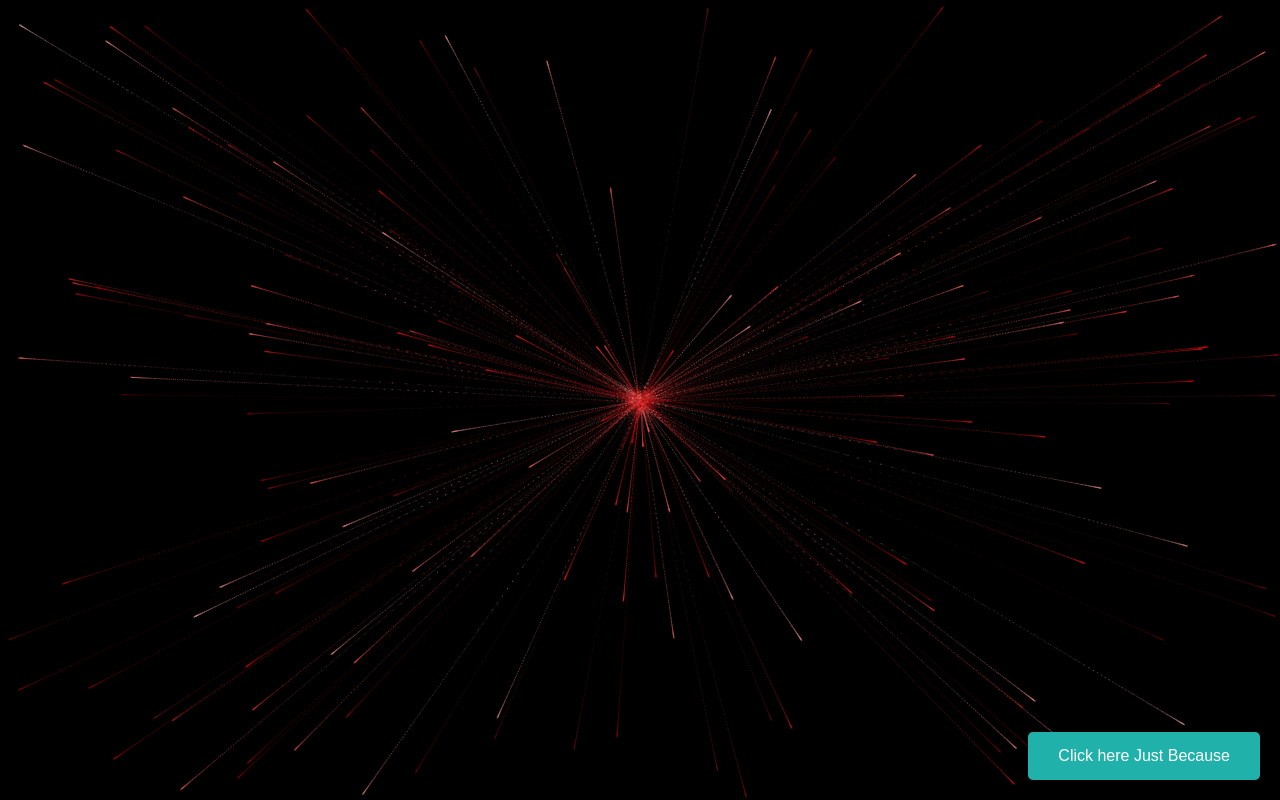
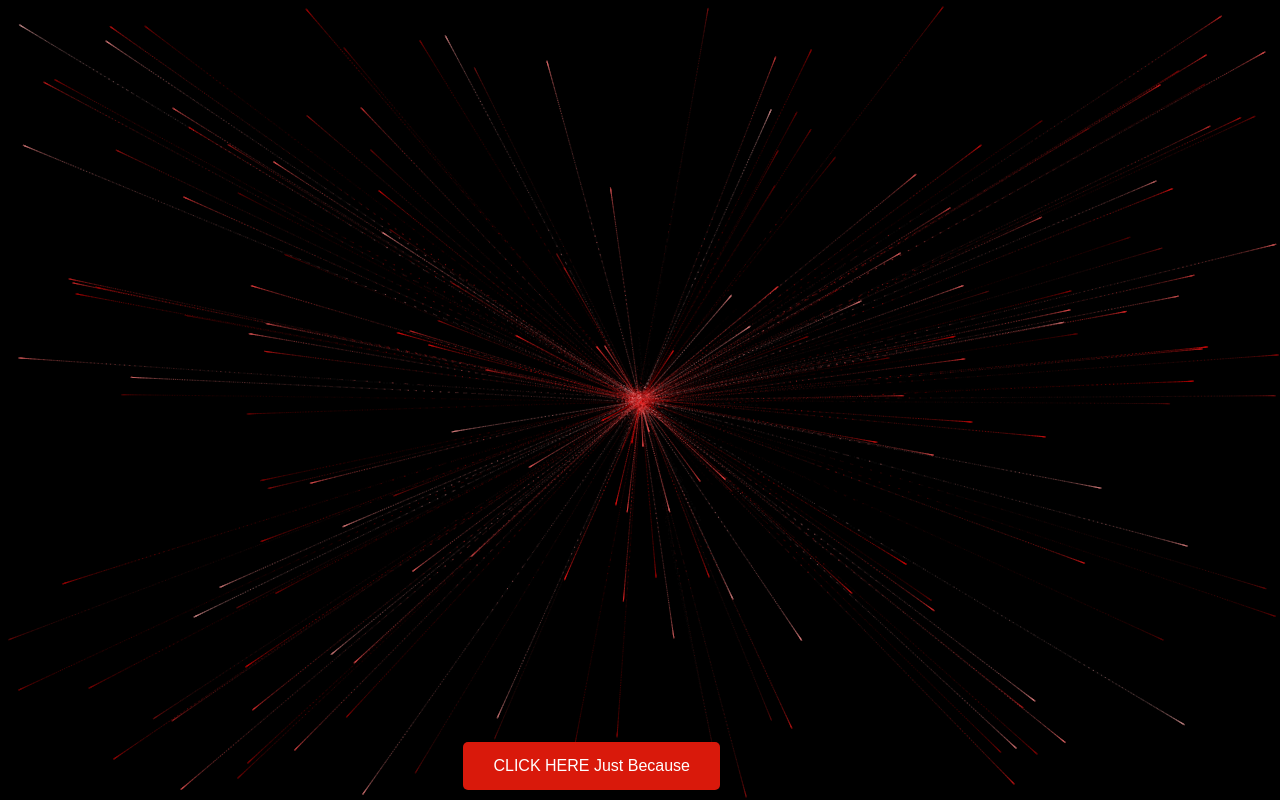
Before and after one commit to imgingerbeer13/just-because, a plain HTML site: page index.html in a window 1280 px wide. Drawn offline with Linux system fonts and the light colour scheme; animation ran at ten frames a second.

Commit message:
Update index.html

```diff
--- a/index.html
+++ b/index.html
@@ -10,14 +10,14 @@
 <!-- partial:index.partial.html -->
 <canvas id="heart"></canvas>
 <!-- partial -->
-<button class="btn" onclick="goToFlowerPage()">Click here Just Because</button>
+<button class="btn" onclick="goToFlowerPage()">CLICK HERE Just Because</button>
     <style>
         .btn {
             position: absolute;
-            bottom: 20px;
-            right: 20px;
+            bottom: 10px;
+            right: 560px;
             padding: 15px 30px;
-            background-color: #20b2aa;
+            background-color: #D9190B;
             color: white;
             border: none;
             border-radius: 5px;
```
